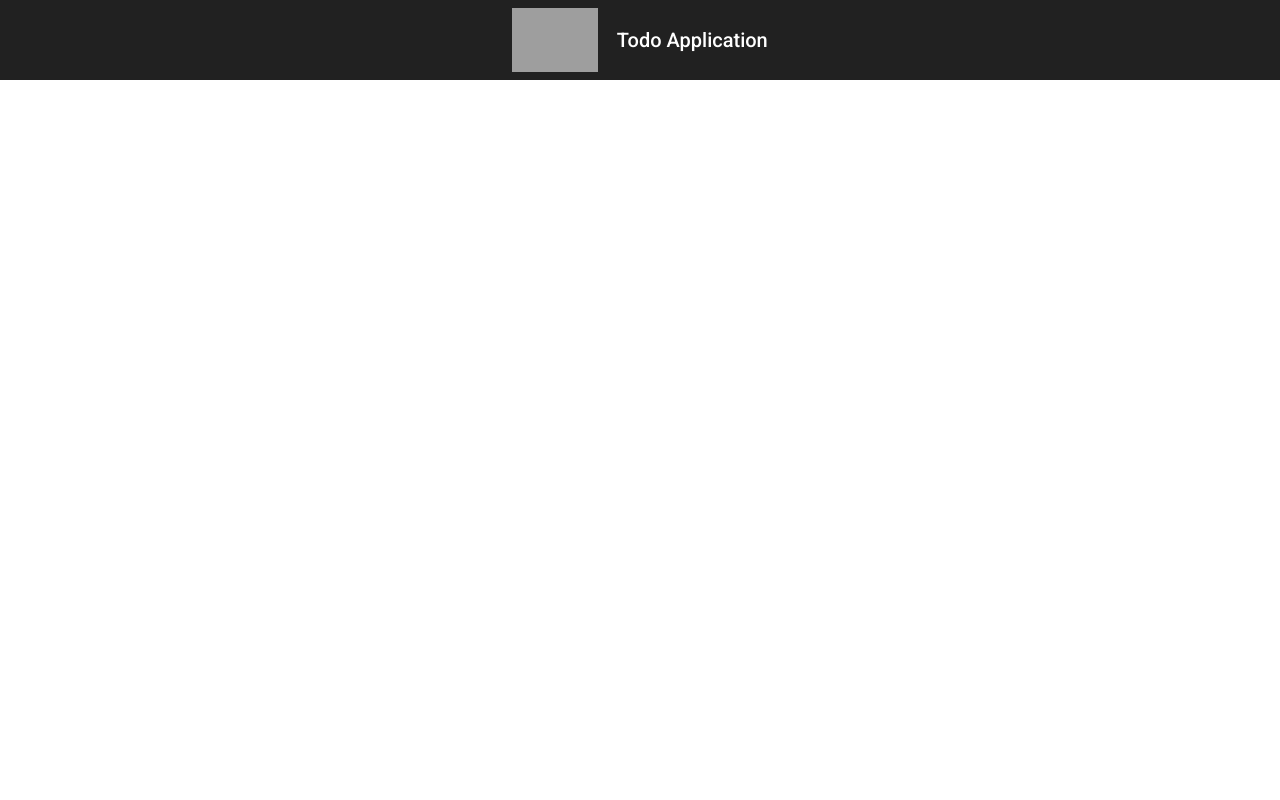
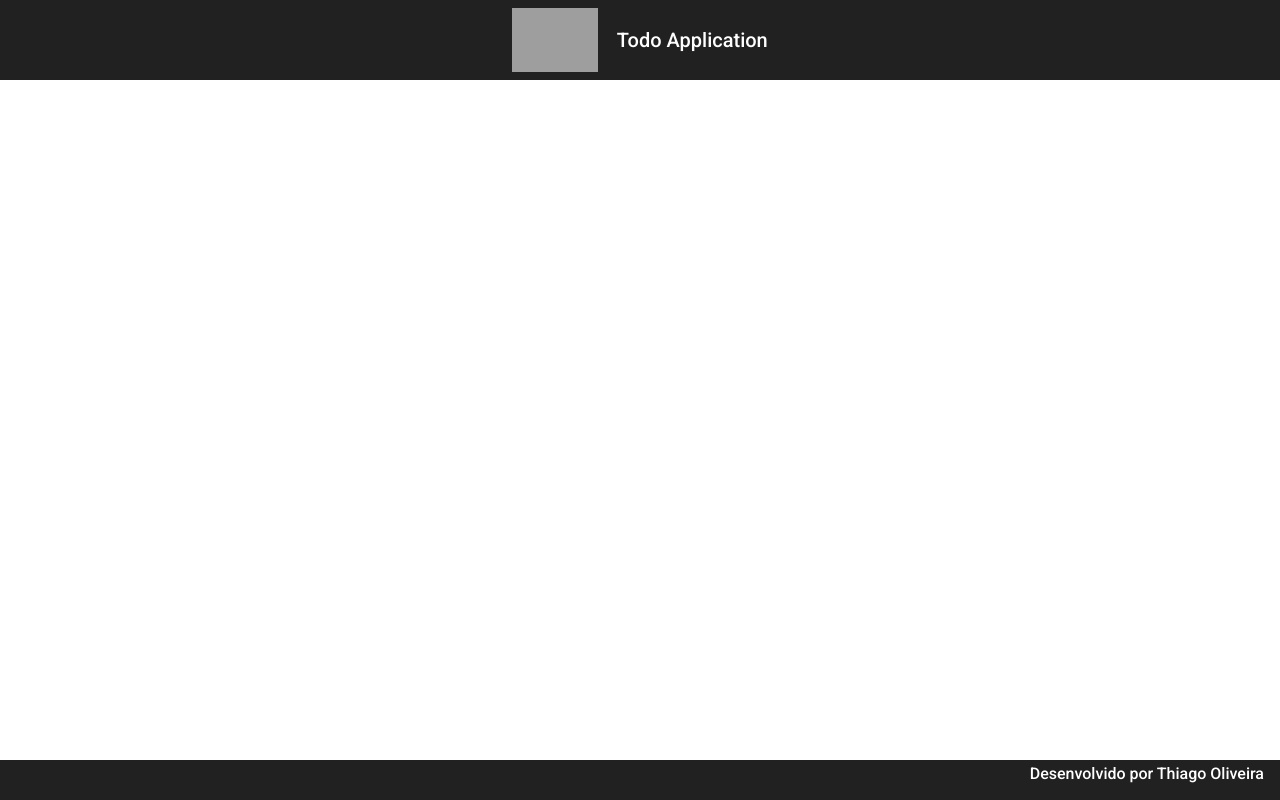
Before and after one commit to thiagop-o/angular-todo_list, an Angular app: page / in a window 1280 px wide. Built offline with nearby package versions, Linux system fonts and the light colour scheme; grey boxes are pictures that could not be loaded.

Commit message:
Componente Footer

```diff
--- a/src/app/app.component.html
+++ b/src/app/app.component.html
@@ -1 +1,2 @@
 <app-header></app-header>
+<app-footer></app-footer>
--- a/src/app/app.module.ts
+++ b/src/app/app.module.ts
@@ -7,9 +7,10 @@
 import { BrowserAnimationsModule } from "@angular/platform-browser/animations";
 
 import { MatToolbarModule } from "@angular/material/toolbar";
+import { FooterComponent } from './components/footer/footer.component';
 
 @NgModule({
-  declarations: [AppComponent, HeaderComponent],
+  declarations: [AppComponent, HeaderComponent, FooterComponent],
   imports: [BrowserModule, AppRoutingModule, BrowserAnimationsModule, MatToolbarModule],
   providers: [],
   bootstrap: [AppComponent],
--- /dev/null
+++ b/src/app/components/footer/footer.component.css
@@ -0,0 +1,7 @@
+.footer {
+    position: fixed;
+    bottom: 0;
+    justify-content: flex-end;
+    font-size: 1rem;
+    height: 5%;
+}
--- /dev/null
+++ b/src/app/components/footer/footer.component.html
@@ -0,0 +1,3 @@
+<mat-toolbar class="footer">
+    <p>Desenvolvido por Thiago Oliveira</p>
+</mat-toolbar>
--- /dev/null
+++ b/src/app/components/footer/footer.component.ts
@@ -0,0 +1,15 @@
+import { Component, OnInit } from '@angular/core';
+
+@Component({
+  selector: 'app-footer',
+  templateUrl: './footer.component.html',
+  styleUrls: ['./footer.component.css']
+})
+export class FooterComponent implements OnInit {
+
+  constructor() { }
+
+  ngOnInit(): void {
+  }
+
+}
```
